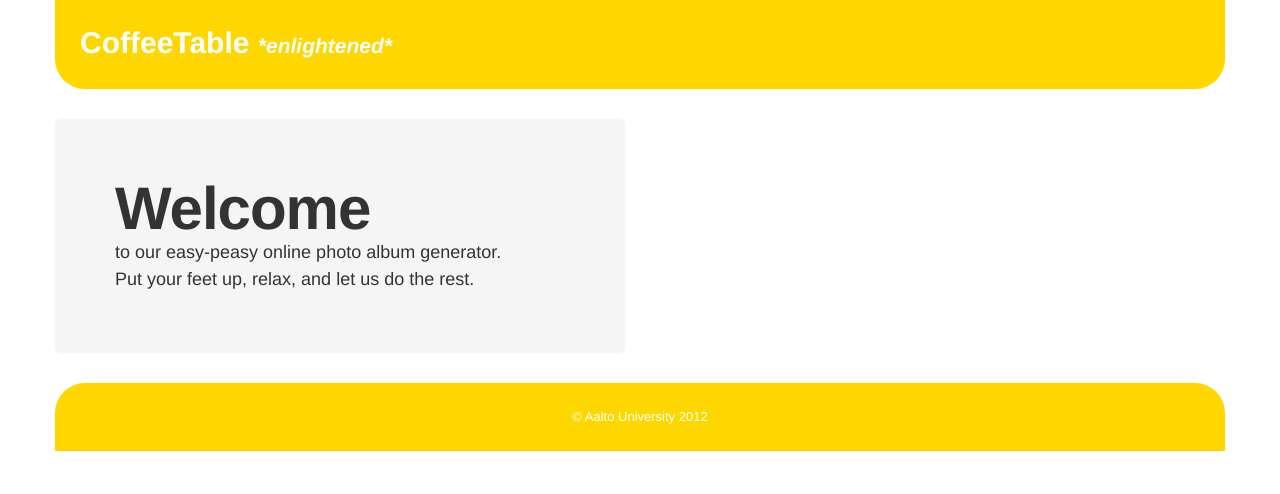
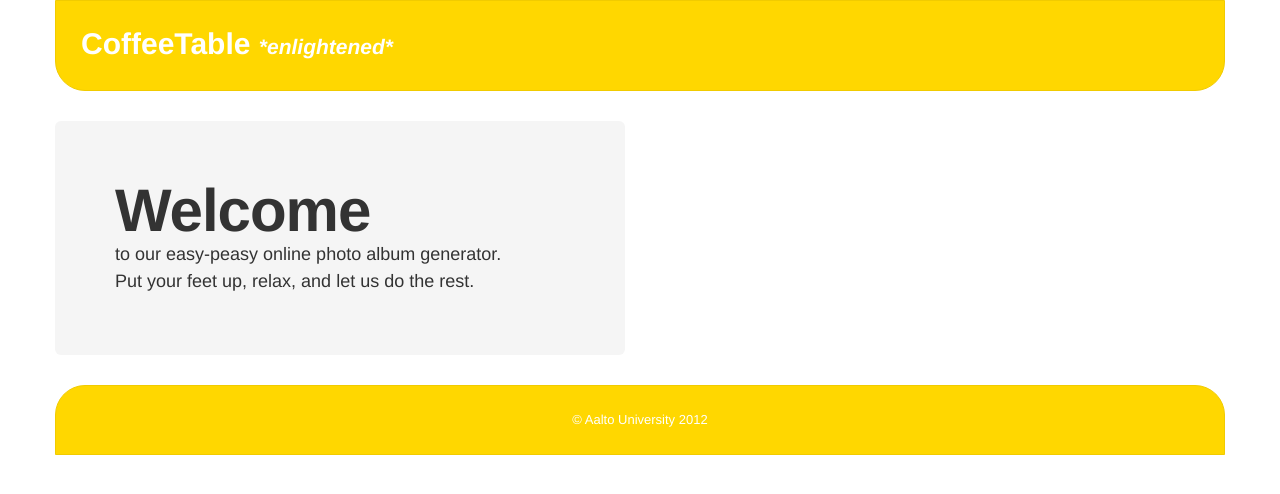
Before and after one commit to danielle-leila/Web_software_project, a Django app: template templates/index.html in a window 1280 px wide. Shown: the top 494 px of the page. Run offline with Django 3.2, Linux system fonts and the light colour scheme; the template is opened without the code that fills it, so the values that code supplies are empty.

Commit message:
Reshuffle of .html files (addition of base.html)
All other .html files can be an extension of base.html… like the
index.html file already is.

```diff
--- a/static/css/coffeeTable.css
+++ b/static/css/coffeeTable.css
@@ -9,6 +9,7 @@
     border-bottom-left-radius: 30px;
     border-bottom-right-radius: 30px;
     margin-bottom: 30px;
+    border: 1px solid #f1cb00;
 }
 
 .header h1 {
@@ -30,8 +31,7 @@
     -moz-border-radius-topleft: 30px;
     border-top-left-radius: 30px;
     border-top-right-radius: 30px;
-
-
+    border: 1px solid #f1cb00;
 }
 
 .footer p {
--- /dev/null
+++ b/templates/base.html
@@ -0,0 +1,46 @@
+<!DOCTYPE html>
+
+<html lang="en">
+<head>
+   <title>CoffeeTable *enlightened*</title>
+	{% load static %}
+	<link rel="stylesheet" href="{% get_static_prefix %}css/coffeeTable.css" type="text/css" />
+	<link rel="stylesheet" href="{% get_static_prefix %}css/bootstrap.css" type="text/css" />
+	<link rel="stylesheet" href="{% get_static_prefix %}css/bootstrap-responsive.css" type="text/css" />
+	<link rel="stylesheet" href="{% get_static_prefix %}css/reset.css" type="text/css" />
+</head>
+<body>
+
+	<!-- Main container -->
+	<div class="container">
+
+		<!-- Header -->
+		{% block header %}
+			<div class="row-fluid">
+				<div class="span12">
+					<div class="header">
+						<h1>CoffeeTable <em>*enlightened*</em></h1>
+					</div>
+				</div>
+			</div>
+		{% endblock %}
+
+		<!-- Content -->
+		{% block content %}
+		{% endblock %}
+
+		<!-- Footer -->
+		{% block footer %}
+			<div class="row-fluid">
+				<div class="span12">
+					<div class="footer">
+						<p>&#169; Aalto University 2012</p>
+					</div>
+				</div>
+			</div> <!-- /footer -->
+		{% endblock %}
+
+	</div> <!-- /container -->
+
+</body>
+</html>
--- a/templates/index.html
+++ b/templates/index.html
@@ -1,29 +1,6 @@
-<!DOCTYPE html>
+{% extends "base.html" %}
 
-<html lang="en">
-<head>
-   <title>CoffeeTable *enlightened*</title>
-	{% load static %}
-	<link rel="stylesheet" href="{% get_static_prefix %}css/coffeeTable.css" type="text/css" />
-	<link rel="stylesheet" href="{% get_static_prefix %}css/bootstrap.css" type="text/css" />
-	<link rel="stylesheet" href="{% get_static_prefix %}css/bootstrap-responsive.css" type="text/css" />
-	<link rel="stylesheet" href="{% get_static_prefix %}css/reset.css" type="text/css" />
-</head>
-<body>
-
-	<!-- Main container -->
-	<div class="container">
-
-		<!-- Header -->
-
-		<div class="row-fluid">
-			<div class="span12">
-				<div class="header">
-					<h1>CoffeeTable <em>*enlightened*</em></h1>
-				</div>
-			</div>
-		</div>
-
+{% block content %}
 	<div class="row-fluid">
 		<div class="span6">
 			<div class="hero-unit">
@@ -37,19 +14,4 @@
 			<!-- Insert login section here -->
 		</div>
 	</div>
-
-
-
-		<!-- Footer -->
-		<div class="row-fluid">
-			<div class="span12">
-				<div class="footer">
-					<p>&#169; Aalto University 2012</p>
-				</div>
-			</div>
-		</div> <!-- /footer -->
-
-	</div> <!-- /container -->
-
-</body>
-</html>
+{% endblock %}
```
Lines whose indentation alone changed are shown as unchanged.
